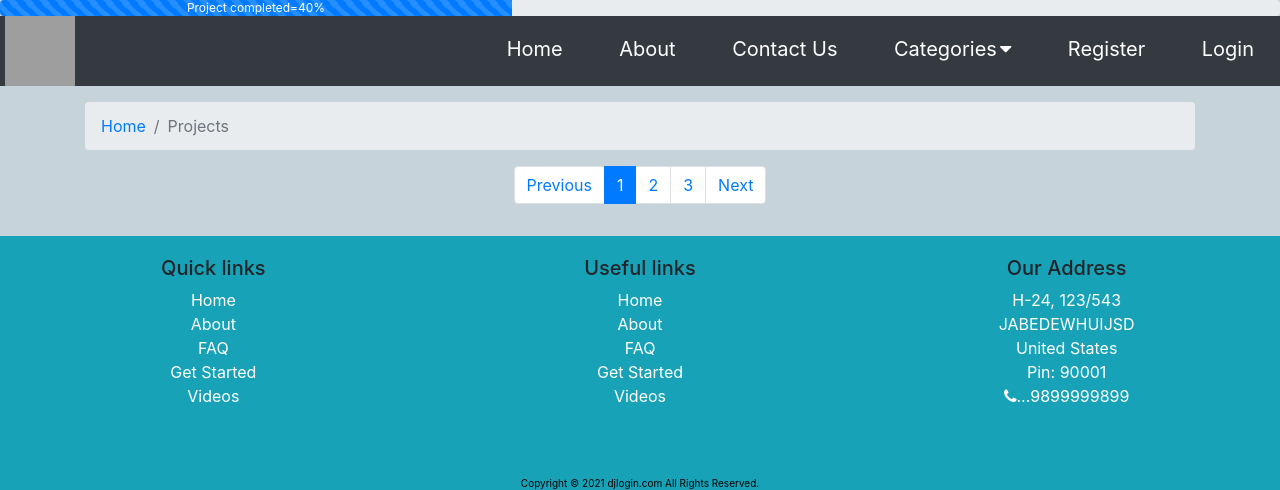
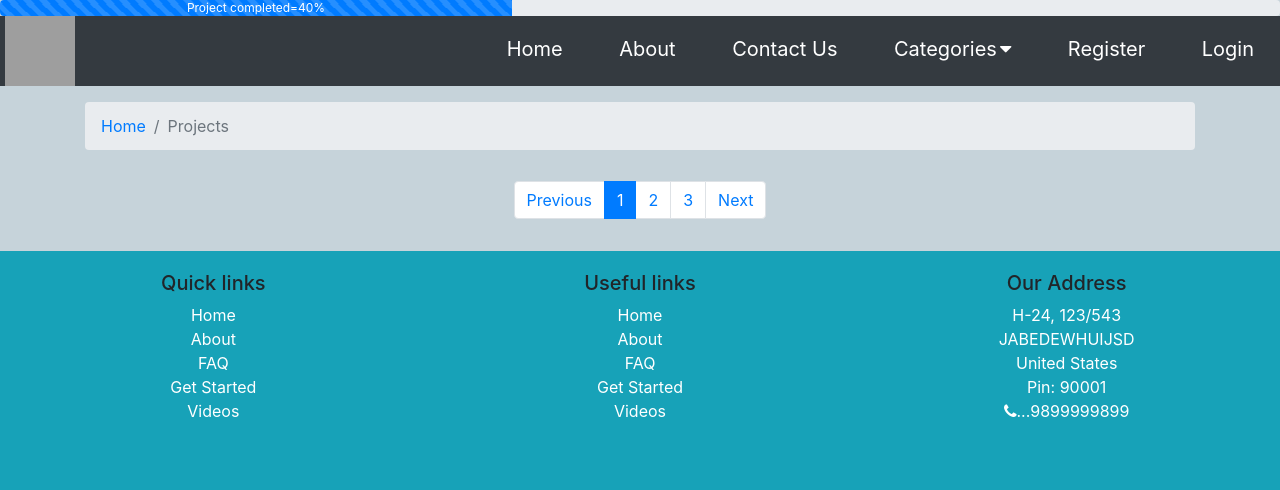
Before and after one commit to Ind20/project, a Django app: page /projects in a window 1280 px wide. Shown: the top 490 px of the page. Run offline with Django 3.2, Linux system fonts and the light colour scheme; data that the repository does not hold is empty; some libraries are stand-ins or nearby versions; grey boxes are pictures that could not be loaded.

Commit message:
pagination margin

```diff
--- a/static/css/login.css
+++ b/static/css/login.css
@@ -294,3 +294,7 @@ div p {
     width: 100%;
     height: 500px;
   }
+
+  .pagination {
+      margin-top: 15px;
+  }
```
